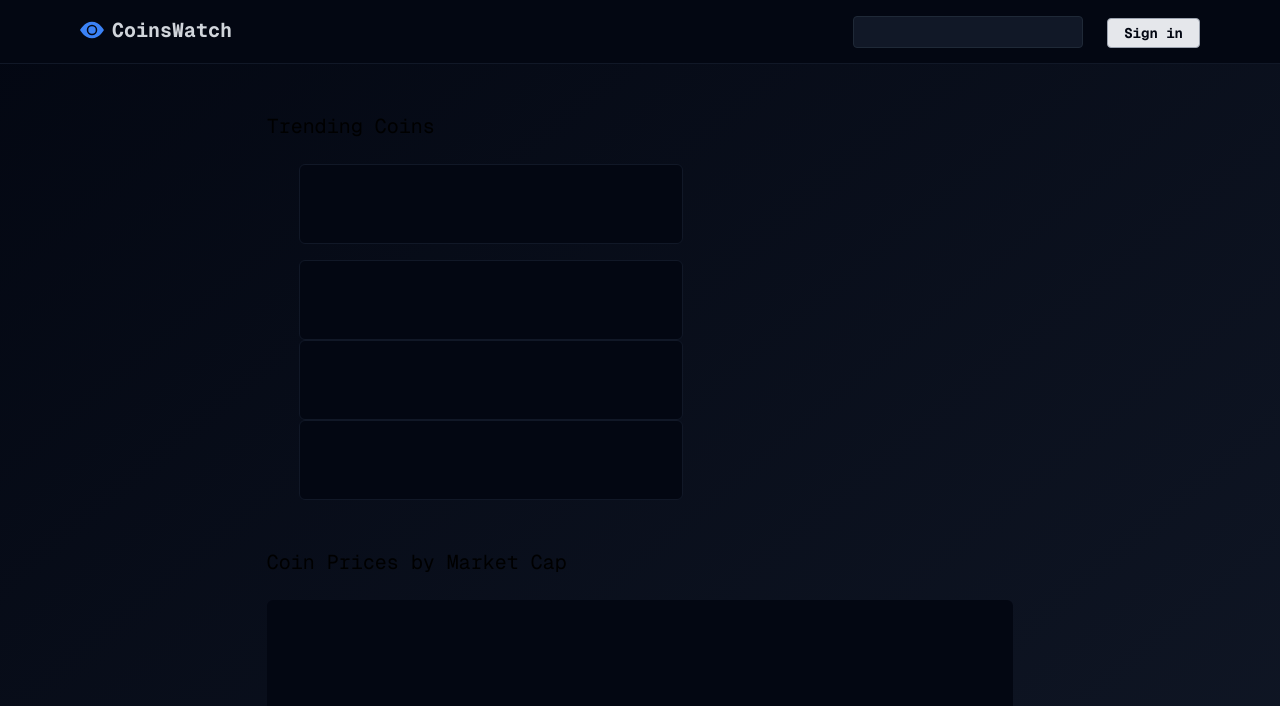
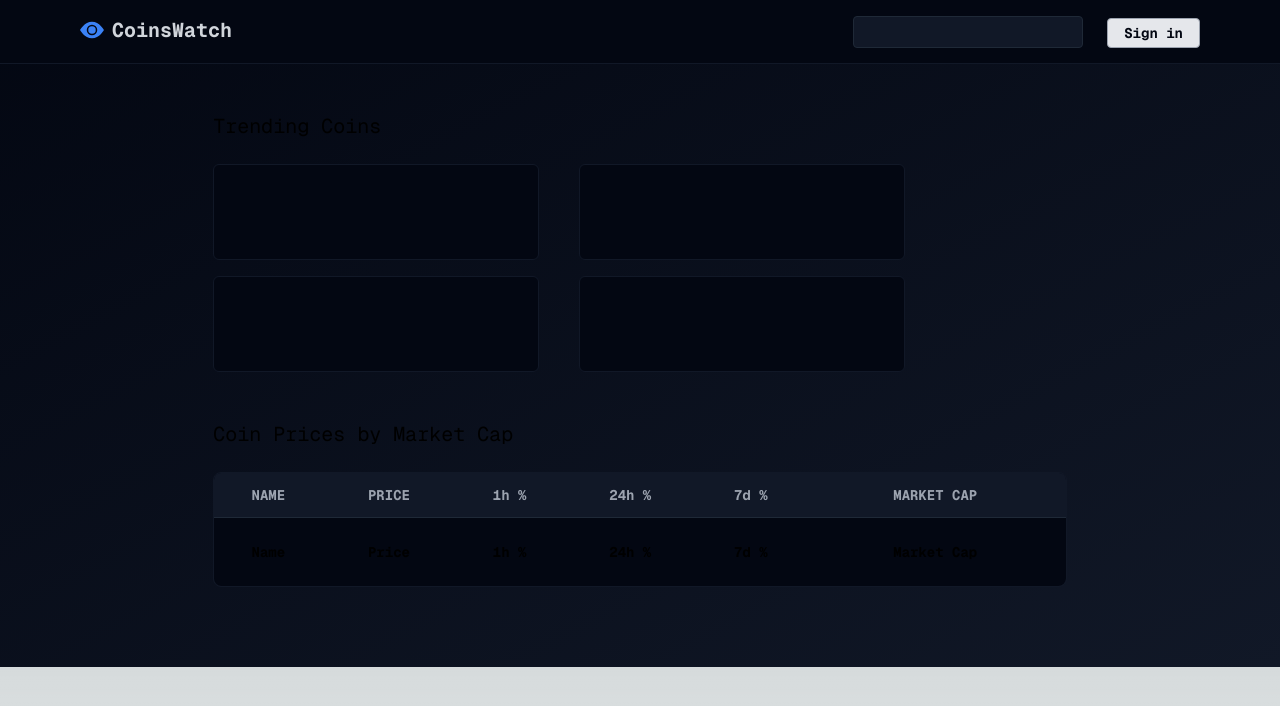
Before and after one commit to zinedinechami/crypto_next, a Next.js app: page / in a window 1280 px wide. Shown: the top 706 px of the page. Built offline with nearby package versions, Linux system fonts and the light colour scheme.

Commit message:
created coin table design

```diff
--- a/src/app/componenets/coin_table.tsx
+++ b/src/app/componenets/coin_table.tsx
@@ -3,7 +3,30 @@ export default function CoinsTable() {
     <>
       <section className="pb-20">
         <h1 className="text-xl mb-6 ">Coin Prices by Market Cap</h1>
-        <table className="w-full h-96 bg-gray-950 border  rounded-md"></table>
+        <div className="rounded-lg overflow-hidden border border-gray-900">
+          <table className="w-full  bg-gray-950  border-gray-900 rounded-lg">
+            <thead className="text-gray-400 border-b border-gray-800 rounded-lg text-sm bg-gray-900">
+              <tr className="">
+                <th className="py-3">NAME</th>
+                <th>PRICE</th>
+                <th>1h %</th>
+                <th>24h %</th>
+                <th>7d %</th>
+                <th>MARKET CAP</th>
+              </tr>
+            </thead>
+            <tbody className="rounded-md text-center text-sm font-bold">
+              <tr className="hover:bg-gray-900/50 transition-colors">
+                <td className="py-6">Name</td>
+                <td>Price</td>
+                <td>1h %</td>
+                <td>24h %</td>
+                <td>7d %</td>
+                <td>Market Cap</td>
+              </tr>
+            </tbody>
+          </table>
+        </div>
       </section>
     </>
   );
--- a/src/app/componenets/trending.tsx
+++ b/src/app/componenets/trending.tsx
@@ -1,13 +1,13 @@
 export default function Trending() {
   return (
     <>
-      <section className="pt-12 pb-12">
+      <section className="pt-12 pb-12 w-11/12 ">
         <h1 className="text-xl mb-6 ">Trending Coins</h1>
-        <div className="flex flex-wrap pl-8 ">
-          <article className="w-96 h-20 mb-4 mr-10 rounded-md border border-gray-900 bg-gray-950"></article>
-          <article className="w-96 h-20 rounded-md border border-gray-900 bg-gray-950"></article>
-          <article className="w-96 h-20 mr-10 rounded-md border border-gray-900 bg-gray-950"></article>
-          <article className="w-96 h-20 rounded-md border border-gray-900 bg-gray-950"></article>
+        <div className="flex flex-wrap  ">
+          <article className="w-5/12 h-24 mb-4 mr-10 rounded-md border border-gray-900 bg-gray-950"></article>
+          <article className="w-5/12 h-24 rounded-md border border-gray-900 bg-gray-950"></article>
+          <article className="w-5/12 h-24 mr-10 rounded-md border border-gray-900 bg-gray-950"></article>
+          <article className="w-5/12 h-24 rounded-md border border-gray-900 bg-gray-950"></article>
         </div>
       </section>
     </>
--- a/src/app/page.tsx
+++ b/src/app/page.tsx
@@ -7,7 +7,7 @@ export default function Home() {
   return (
     <main className="bg-gradient-to-br from-gray-950 to-gray-900">
       <Header />
-      <div className="w-7/12  mx-auto">
+      <div className="w-8/12  mx-auto">
         <Trending />
         <CoinsTable />
       </div>
```
